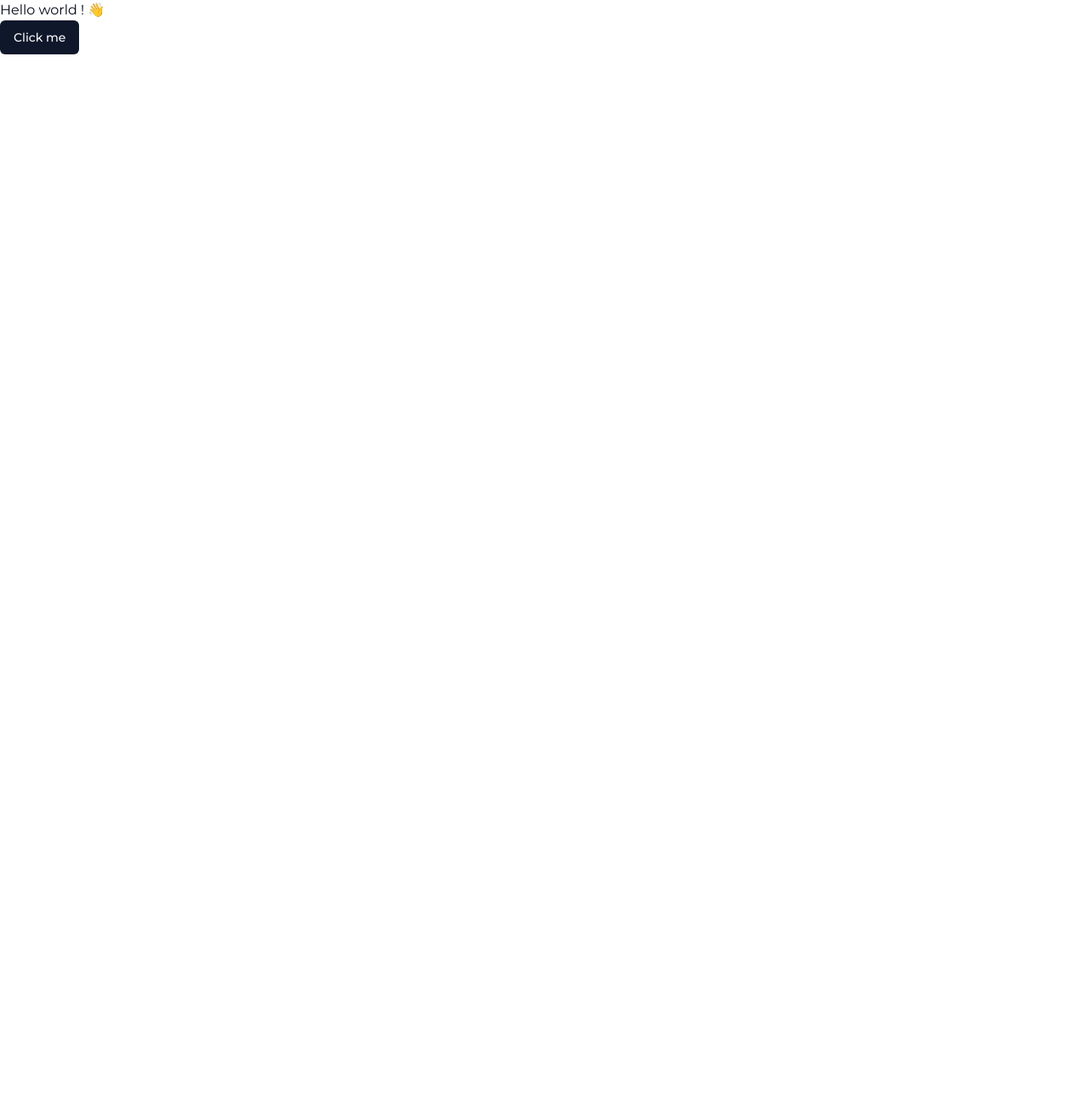
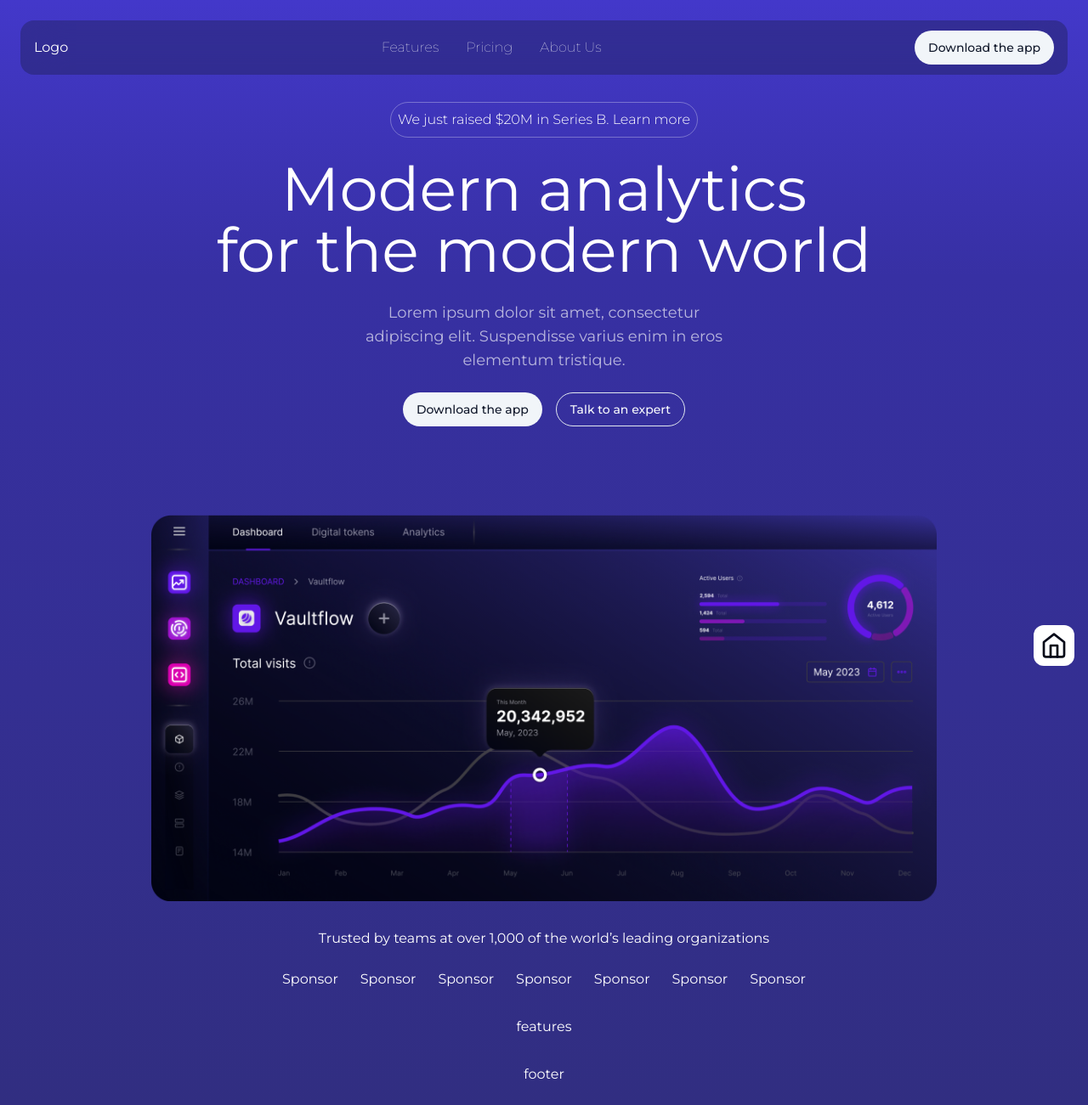
Before and after one commit to baptistelechat/spikes-challenges, a Next.js app: page /semaine-3 in a window 1280 px wide. Shown: the whole page at 85% size. Before the commit the page ends 800 px from the top, so only its background shows below. Built offline with nearby package versions, Linux system fonts and the light colour scheme.

Commit message:
✨ (Semaine 3) - Add Menu, Header and Sponsor

```diff
--- a/package.json
+++ b/package.json
@@ -11,6 +11,7 @@
   },
   "dependencies": {
     "@radix-ui/react-slot": "^1.0.2",
+    "@radix-ui/react-tooltip": "^1.0.7",
     "class-variance-authority": "^0.7.0",
     "clsx": "^2.1.0",
     "eslint-config-airbnb": "^19.0.4",
--- a/src/app/page.tsx
+++ b/src/app/page.tsx
@@ -1,7 +1,5 @@
-"use client";
-
 import GradientHeading from "@/components/GradientHeading";
-import { Button } from "@/components/ui/button";
+import Link from "next/link";
 
 const Page = () => {
   const currentWeek = 3; // Remplace cela par la semaine actuelle ou dynamiquement récupérée
@@ -25,31 +23,18 @@ const Page = () => {
         to="to-indigo-700"
       />
       <div className="flex w-1/2 flex-wrap justify-center gap-2">
-        {links.map((link, index) => (
-          // <Link
-          //   key={link.href.replace("/", "")}
-          //   href={!link.disabled ? link.href : "/"}
-          //   className={`w-fit rounded p-3 ${
-          //     !link.disabled
-          //       ? "bg-sky-300 transition-all duration-300 ease-in-out hover:-rotate-6 hover:scale-105 hover:text-white hover:underline"
-          //       : "cursor-not-allowed bg-gray-100"
-          //   } `}
-          // >
-          //   {link.text}
-          // </Link>
-          <Button
+        {links.map((link) => (
+          <Link
             key={link.href.replace("/", "")}
-            onClick={() =>
-              index + 1 === 2
-                ? window.open(link.href, "_blank")
-                : !link.disabled
-                  ? window.location.assign(link.href)
-                  : null
-            }
-            variant={!link.disabled ? "default" : "secondary"}
+            href={!link.disabled ? link.href : "/"}
+            className={`w-fit rounded p-3 ${
+              !link.disabled
+                ? "bg-sky-300 transition-all duration-300 ease-in-out hover:-rotate-6 hover:scale-105 hover:text-white hover:underline"
+                : "cursor-not-allowed bg-gray-100"
+            } `}
           >
             {link.text}
-          </Button>
+          </Link>
         ))}
       </div>
       <p className="w-full p-2 text-center italic">Baptiste LECHAT</p>
--- a/src/app/semaine-3/page.tsx
+++ b/src/app/semaine-3/page.tsx
@@ -1,4 +1,7 @@
-import { Button } from "@/components/ui/button";
+import GoHomeButton from "@/components/GoHomeButton";
+import Header from "@/components/semaine-3/Header";
+import Menu from "@/components/semaine-3/Menu";
+import Sponsor from "@/components/semaine-3/Sponsor";
 import { Metadata } from "next";
 
 export const metadata: Metadata = {
@@ -7,10 +10,14 @@ export const metadata: Metadata = {
 };
 
 const Page = () => (
-  <div>
-    <h1>Hello world ! 👋</h1>
-    <Button>Click me</Button>
-  </div>
+  <main className="flex size-full flex-col items-center gap-8 bg-gradient-to-b from-indigo-700 via-indigo-800 via-25% to-indigo-900 p-6 text-white">
+    <Menu />
+    <Header />
+    <Sponsor />
+    <div>features</div>
+    <div>footer</div>
+    <GoHomeButton />
+  </main>
 );
 
 export default Page;
--- a/src/components/GoHomeButton.tsx
+++ b/src/components/GoHomeButton.tsx
@@ -4,7 +4,7 @@ import Link from "next/link";
 const GoHomeButton = () => (
   <Link
     href="/"
-    className="absolute bottom-4 right-4 size-fit rounded-xl bg-white p-2 transition-all duration-300 ease-in-out hover:scale-110"
+    className="fixed bottom-4 right-4 size-fit rounded-xl bg-white p-2 text-slate-950 transition-all duration-300 ease-in-out hover:scale-110"
   >
     <HomeIcon size={32} />
   </Link>
--- /dev/null
+++ b/src/components/semaine-3/Header.tsx
@@ -0,0 +1,30 @@
+import Image from "next/image";
+import HeaderImg from "../../assets/semaine-2/header.png";
+import { Button } from "../ui/button";
+
+const Header = () => (
+  <div className="flex w-3/4 flex-col items-center gap-6">
+    <div className="w-fit  rounded-full border border-white/30 p-2 font-light">
+      We just raised $20M in Series B. Learn more
+    </div>
+    <p className="text-center text-7xl">
+      Modern analytics <br />
+      for the modern world
+    </p>
+    <p className="w-1/2 text-center text-lg text-white/65">
+      Lorem ipsum dolor sit amet, consectetur adipiscing elit. Suspendisse
+      varius enim in eros elementum tristique.
+    </p>
+    <div className="flex gap-4">
+      <Button variant="secondary" className="rounded-full">
+        Download the app
+      </Button>
+      <Button className="rounded-full border bg-transparent">
+        Talk to an expert
+      </Button>
+    </div>
+    <Image src={HeaderImg} alt="Header image" className="mt-20" />
+  </div>
+);
+
+export default Header;
--- /dev/null
+++ b/src/components/semaine-3/Menu.tsx
@@ -0,0 +1,17 @@
+import { Button } from "../ui/button";
+
+const Menu = () => (
+  <div className="flex h-16 w-full items-center justify-between rounded-2xl bg-gray-900/30 p-4 backdrop-blur-xl">
+    <div>Logo</div>
+    <div className="flex gap-8 font-thin">
+      <div>Features</div>
+      <div>Pricing</div>
+      <div>About Us</div>
+    </div>
+    <Button variant="secondary" className="rounded-full">
+      Download the app
+    </Button>
+  </div>
+);
+
+export default Menu;
--- /dev/null
+++ b/src/components/semaine-3/Sponsor.tsx
@@ -0,0 +1,16 @@
+const Sponsor = () => (
+  <div className="flex w-full flex-col items-center gap-6">
+    <p>Trusted by teams at over 1,000 of the world’s leading organizations</p>
+    <div className="flex w-1/2 justify-between">
+      <p>Sponsor</p>
+      <p>Sponsor</p>
+      <p>Sponsor</p>
+      <p>Sponsor</p>
+      <p>Sponsor</p>
+      <p>Sponsor</p>
+      <p>Sponsor</p>
+    </div>
+  </div>
+);
+
+export default Sponsor;
--- /dev/null
+++ b/src/components/ui/card.tsx
@@ -0,0 +1,79 @@
+import * as React from "react"
+
+import { cn } from "@/lib/utils"
+
+const Card = React.forwardRef<
+  HTMLDivElement,
+  React.HTMLAttributes<HTMLDivElement>
+>(({ className, ...props }, ref) => (
+  <div
+    ref={ref}
+    className={cn(
+      "rounded-lg border bg-card text-card-foreground shadow-sm",
+      className
+    )}
+    {...props}
+  />
+))
+Card.displayName = "Card"
+
+const CardHeader = React.forwardRef<
+  HTMLDivElement,
+  React.HTMLAttributes<HTMLDivElement>
+>(({ className, ...props }, ref) => (
+  <div
+    ref={ref}
+    className={cn("flex flex-col space-y-1.5 p-6", className)}
+    {...props}
+  />
+))
+CardHeader.displayName = "CardHeader"
+
+const CardTitle = React.forwardRef<
+  HTMLParagraphElement,
+  React.HTMLAttributes<HTMLHeadingElement>
+>(({ className, ...props }, ref) => (
+  <h3
+    ref={ref}
+    className={cn(
+      "text-2xl font-semibold leading-none tracking-tight",
+      className
+    )}
+    {...props}
+  />
+))
+CardTitle.displayName = "CardTitle"
+
+const CardDescription = React.forwardRef<
+  HTMLParagraphElement,
+  React.HTMLAttributes<HTMLParagraphElement>
+>(({ className, ...props }, ref) => (
+  <p
+    ref={ref}
+    className={cn("text-sm text-muted-foreground", className)}
+    {...props}
+  />
+))
+CardDescription.displayName = "CardDescription"
+
+const CardContent = React.forwardRef<
+  HTMLDivElement,
+  React.HTMLAttributes<HTMLDivElement>
+>(({ className, ...props }, ref) => (
+  <div ref={ref} className={cn("p-6 pt-0", className)} {...props} />
+))
+CardContent.displayName = "CardContent"
+
+const CardFooter = React.forwardRef<
+  HTMLDivElement,
+  React.HTMLAttributes<HTMLDivElement>
+>(({ className, ...props }, ref) => (
+  <div
+    ref={ref}
+    className={cn("flex items-center p-6 pt-0", className)}
+    {...props}
+  />
+))
+CardFooter.displayName = "CardFooter"
+
+export { Card, CardHeader, CardFooter, CardTitle, CardDescription, CardContent }
--- /dev/null
+++ b/src/components/ui/tooltip.tsx
@@ -0,0 +1,30 @@
+"use client"
+
+import * as React from "react"
+import * as TooltipPrimitive from "@radix-ui/react-tooltip"
+
+import { cn } from "@/lib/utils"
+
+const TooltipProvider = TooltipPrimitive.Provider
+
+const Tooltip = TooltipPrimitive.Root
+
+const TooltipTrigger = TooltipPrimitive.Trigger
+
+const TooltipContent = React.forwardRef<
+  React.ElementRef<typeof TooltipPrimitive.Content>,
+  React.ComponentPropsWithoutRef<typeof TooltipPrimitive.Content>
+>(({ className, sideOffset = 4, ...props }, ref) => (
+  <TooltipPrimitive.Content
+    ref={ref}
+    sideOffset={sideOffset}
+    className={cn(
+      "z-50 overflow-hidden rounded-md border bg-popover px-3 py-1.5 text-sm text-popover-foreground shadow-md animate-in fade-in-0 zoom-in-95 data-[state=closed]:animate-out data-[state=closed]:fade-out-0 data-[state=closed]:zoom-out-95 data-[side=bottom]:slide-in-from-top-2 data-[side=left]:slide-in-from-right-2 data-[side=right]:slide-in-from-left-2 data-[side=top]:slide-in-from-bottom-2",
+      className
+    )}
+    {...props}
+  />
+))
+TooltipContent.displayName = TooltipPrimitive.Content.displayName
+
+export { Tooltip, TooltipTrigger, TooltipContent, TooltipProvider }
```
Also changed, not shown: .eslintrc.json, src/assets/semaine-2/header.png (added), 1 other file (tests, documents, lock files or other folders).
